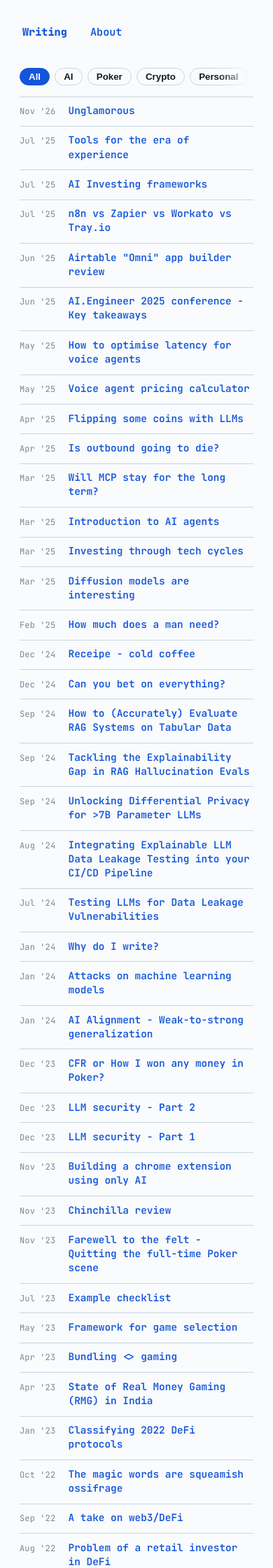
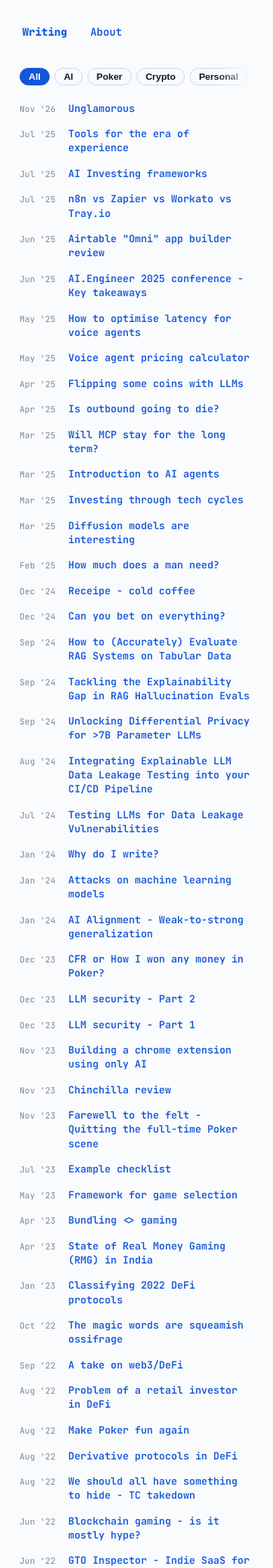
Before and after one commit to r-nikhil/r-nikhil.github.io, a Jekyll site: the page built from index.html, in a window 390 px wide. Shown: the top 2240 px of the page at 70% size. Built offline with Jekyll 4.4.1, drawn with Linux system fonts in a browser that asks for light colours.

Commit message:
Writing: drop divider lines from phone post list
Co-Authored-By: Claude Opus 5.5 <noreply@anthropic.com>

```diff
--- a/index.html
+++ b/index.html
@@ -131,18 +131,13 @@ header a:hover,
     display: none;
   }
 
-  .posts ul {
-    border-top: 1px solid var(--home-grid-rule);
-  }
-
   .posts li.post-item {
     display: grid;
     grid-template-columns: 3.6rem minmax(0, 1fr);
     gap: 0.75rem;
     align-items: baseline;
     margin: 0;
-    padding: 0.6rem 0;
-    border-bottom: 1px solid var(--home-grid-rule);
+    padding: 0.45rem 0;
   }
 
   .posts li.post-item.hidden {
```
